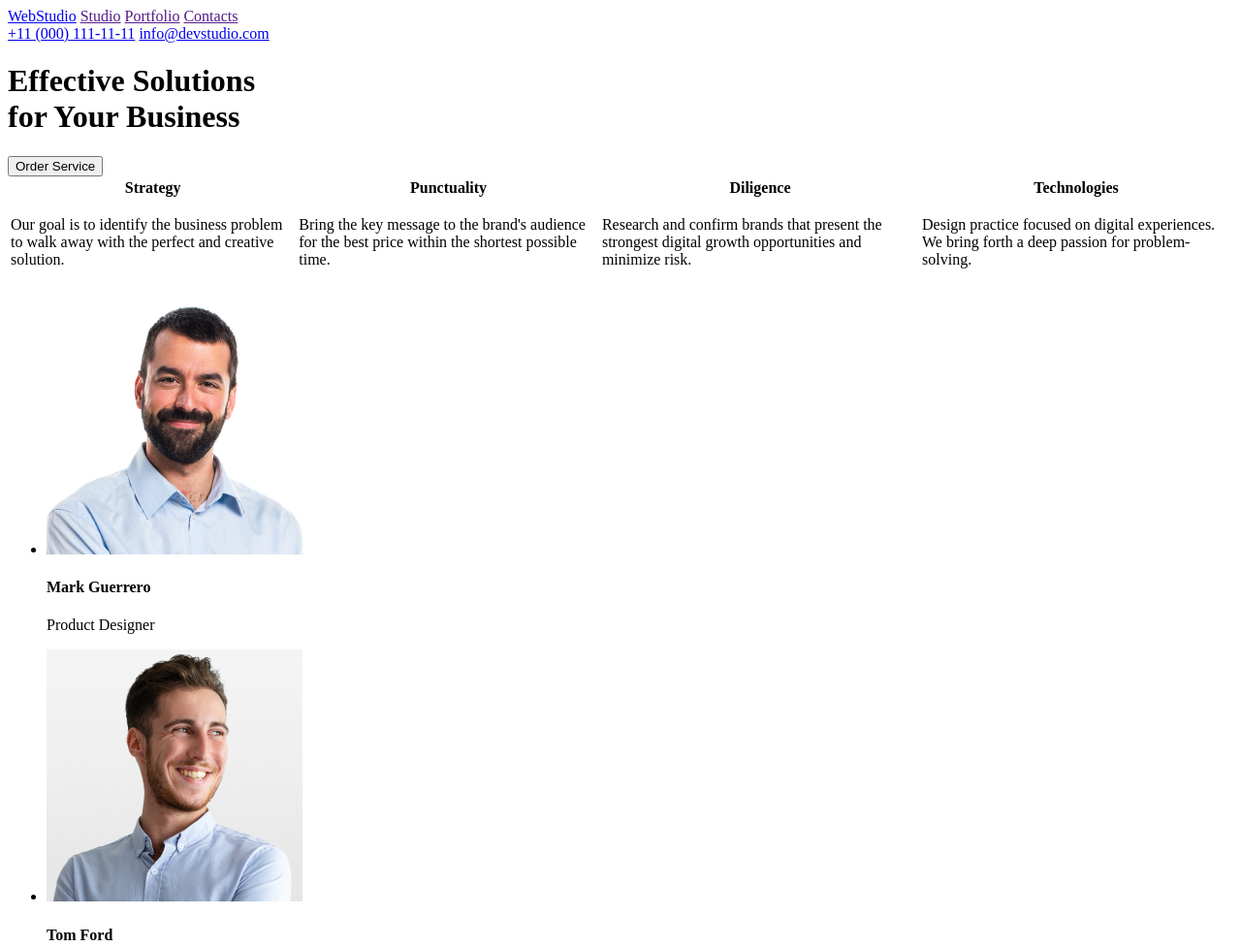
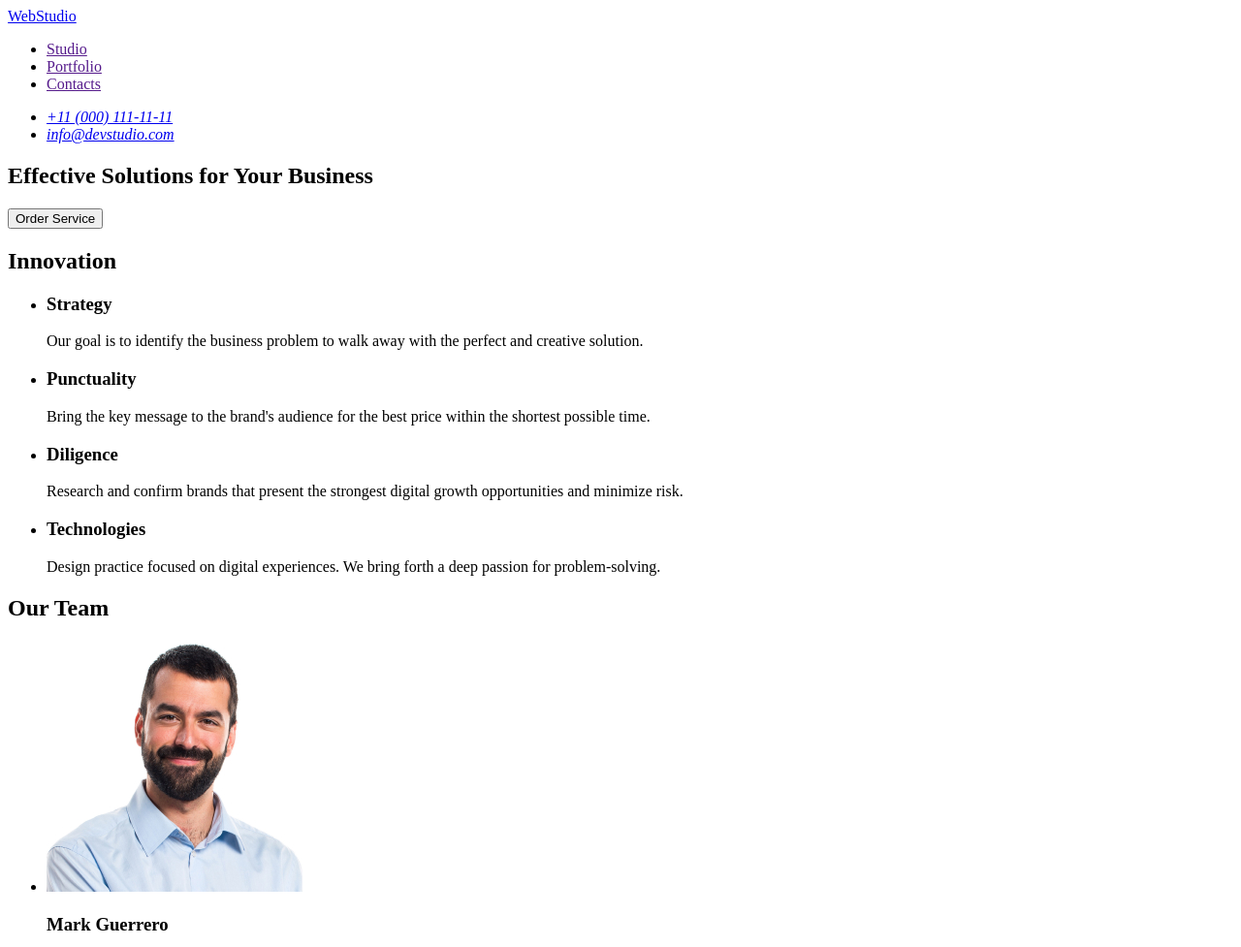
Before and after one commit to Jlomka54/goit-markup-hw-01, a plain HTML site: page index.html in a window 1280 px wide. Shown: the top 977 px of the page at 97% size. Drawn offline with Linux system fonts and the light colour scheme.

Commit message:
update html fiel

```diff
--- a/index.html
+++ b/index.html
@@ -6,91 +6,92 @@
     <title>Firs homework</title>
   </head>
   <body>
-    <header id="main">
+    <header">
       <nav>
-        <a href="#main">WebStudio</a>
+        <a href="./index.html">WebStudio</a>
+        <ul>
+          <li>
         <a href="">Studio</a>
+        </li>
+        <li>
         <a href="">Portfolio</a>
+        </li>
+        <li>
         <a href="">Contacts</a>
+        </li>
+        </ul>
       </nav>
-      <a href="phone:+110001111111">+11 (000) 111-11-11</a>
-      <a href="info@devstudio.com">info@devstudio.com</a>
+      <address>
+        <ul>
+          <li>
+      <a href="tel:+110001111111">+11 (000) 111-11-11</a>
+      </li>
+      <li>
+      <a href="mailto:info@devstudio.com">info@devstudio.com</a>
+      </li>
+      </ul>
+      </address>
     </header>
-    <div>
-      <h1>
-        Effective Solutions <br />
-        for Your Business
-      </h1>
+    <main>
+      <section>
+        <h1>Effective Solutions for Your Business</h1>
         <button type="button">Order Service</button>
-    </div>
-    <div>
-      <table>
-        <thead>
-          <tr>
-            <th>Strategy</th>
-
-            <th>Punctuality</th>
-
-            <th>Diligence</th>
-            <th>Technologies</th>
-          </tr>
-        </thead>
-        <tbody>
-          <tr>
-            <td>
-              <p>
-                Our goal is to identify the business problem to walk away with
-                the perfect and creative solution.
-              </p>
-            </td>
-            <td>
-              <p>
-                Bring the key message to the brand's audience for the best price
-                within the shortest possible time.
-              </p>
-            </td>
-            <td>
-              <p>
-                Research and confirm brands that present the strongest digital
-                growth opportunities and minimize risk.
-              </p>
-            </td>
-            <td>
-              <p>
-                Design practice focused on digital experiences. We bring forth a
-                deep passion for problem-solving.
-              </p>
-            </td>
-          </tr>
-        </tbody>
-      </table>
-    </div>
-    <div>
+     </section>
+      <section>
+        <h2>Innovation</h2>
+        <ul>
+          <li>
+            <h3>Strategy</h3>
+            <p>Our goal is to identify the business
+            problem to walk away with the perfect and creative solution. </p>
+          </li>
+          <li>
+            <h3>Punctuality</h3>
+            <p>Bring the key message to the brand's audience for the best price within the shortest possible time.</p>
+          </li>
+          <li>
+            <h3>Diligence</h3>
+            <p>Research and confirm brands that present the strongest digital growth opportunities and minimize risk.</p>
+          </li>
+          <li>
+            <h3>Technologies</h3>
+            <p>Design practice focused on digital experiences. We bring forth a deep passion for problem-solving.</p>
+          </li>
+        </ul>
+      </section>
+      <section>
+        <h2>Our Team</h2>
         <ul>
           <li>
             <img src="img/first.jpg" alt="smile man" width="264" height="260" />
-          <h4>Mark Guerrero</h4>
+            <h3>Mark Guerrero</h3>
             <p>Product Designer</p>
           </li>
           <li>
-          <img src="img/second.jpg" alt="happy man" width="264" height="260" />
-          <h4>Tom Ford</h4>
+            <img
+              src="img/second.jpg"
+              alt="happy man"
+              width="264"
+              height="260"
+            />
+            <h3>Tom Ford</h3>
             <p>Frontend Developer</p>
           </li>
           <li>
             <img src="img/third.jpg" alt="girl" width="264" height="260" />
-          <h4>Camila Garcia</h4>
+            <h3>Camila Garcia</h3>
             <p>Marketing</p>
           </li>
           <li>
             <img src="img/last.jpg" alt="happy man" width="264" height="260" />
-          <h4>Daniel Wilson</h4>
+            <h3>Daniel Wilson</h3>
             <p>UI Designer</p>
           </li>
         </ul>
-    </div>
+      </section>
+    </main>
     <footer>
-      <a href="#main">WebStudio</a>
+      <a href="./index.html">WebStudio</a>
       <p>
         Increase the flow of customers and sales for your business with digital
         marketing & growth solutions.
```
Lines whose indentation alone changed are shown as unchanged.
